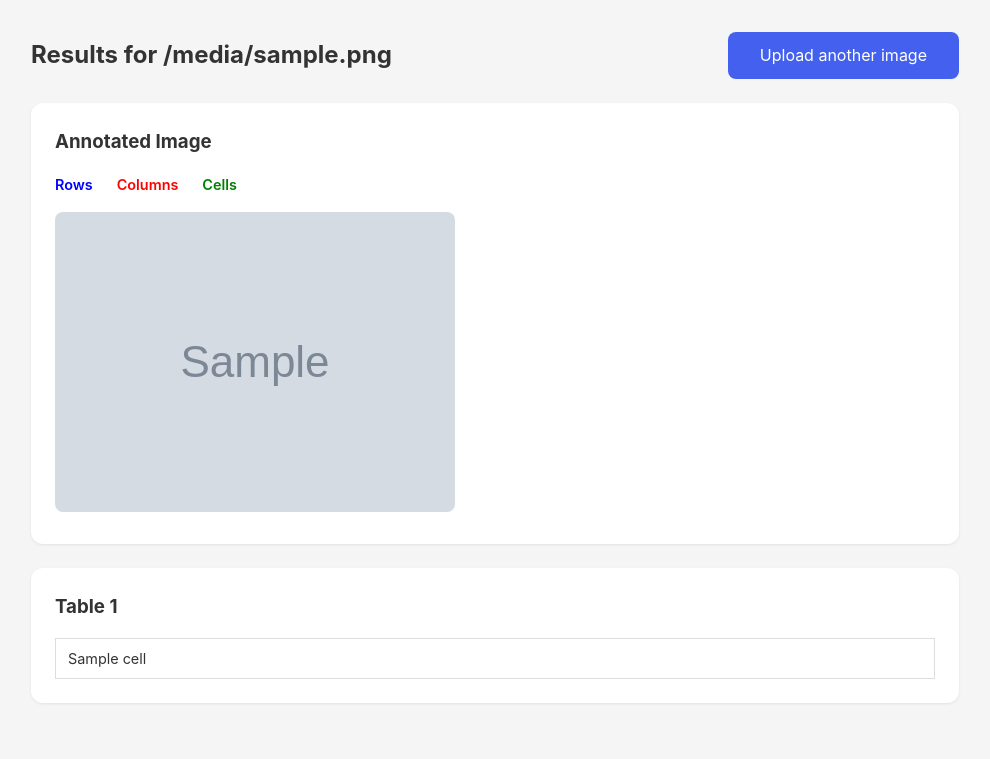
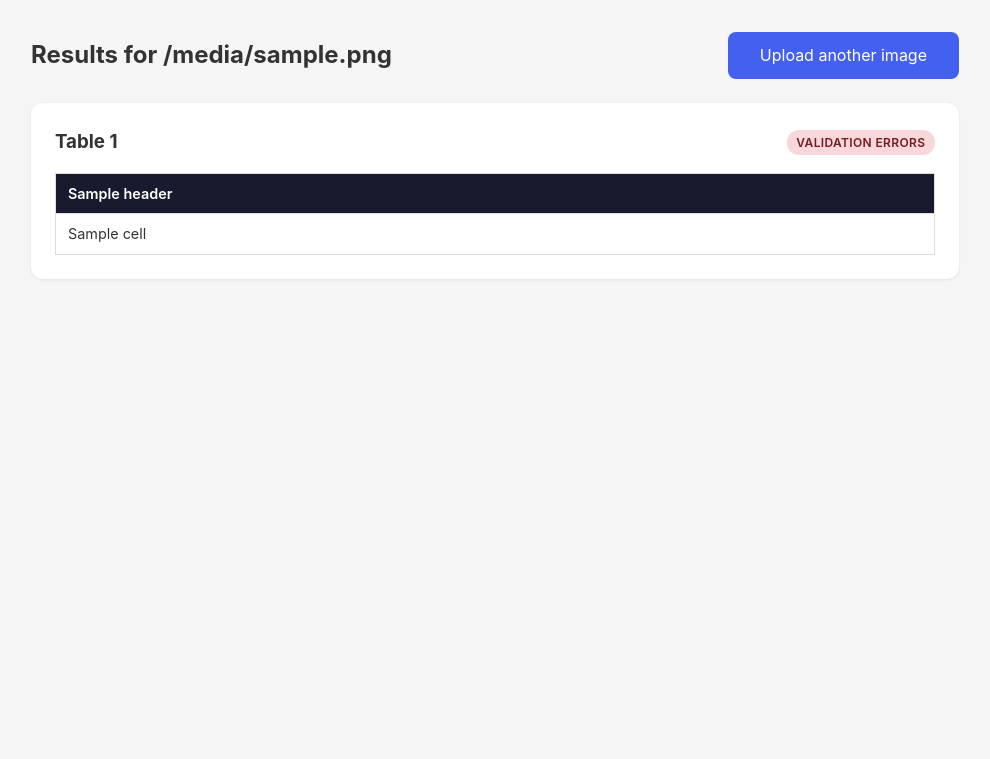
Before and after one commit to nexusaicodes/pardarshi, a FastAPI app: template app/templates/result.html in a window 1280 px wide. Shown: the part 108-867 px from the top of the page, without its empty margins (145-1135 px from the left). After the commit the page ends 363 px from the top, so only its background shows below. Run offline with FastAPI, Linux system fonts and the light colour scheme; the template is opened without the code that fills it: most values are stand-ins (such as "Sample title", 1, 10 or a date in 2020); grey boxes marked "Sample" are stand-in pictures.

Commit message:
Add table validation, strip HTML tags, remove image overlay
- Validate extracted table against expected 4-column schema
  (Instrument, Qty., Avg. cost, LTP) with per-row error reporting
- Strip HTML formatting tags from OCR text output
- Remove annotated image section from result page, show only parsed table
- Fixed headers rendered regardless of OCR header text
- Numeric columns cleaned of non-numeric characters

Co-Authored-By: Claude Opus 4.6 <noreply@anthropic.com>

```diff
--- a/app/routers/ui.py
+++ b/app/routers/ui.py
@@ -3,7 +3,6 @@ from fastapi.responses import HTMLResponse
 
 from app.config import ALLOWED_EXTENSIONS, MAX_UPLOAD_BYTES, OCR_ENABLED
 from app.dependencies import get_pipeline
-from app.services.annotator import annotate_image
 from app.services.extractor import extract_tables
 from app.services.tabulator import build_table_rows
 
@@ -40,7 +39,6 @@ def upload(request: Request, file: UploadFile = File(...), pipeline=Depends(get_
 
     try:
         result = extract_tables(pipeline, image_bytes, ocr=OCR_ENABLED)
-        annotated = annotate_image(image_bytes, result)
     except Exception as e:
         return templates.TemplateResponse("index.html", {
             "request": request,
@@ -55,6 +53,5 @@ def upload(request: Request, file: UploadFile = File(...), pipeline=Depends(get_
     return templates.TemplateResponse("result.html", {
         "request": request,
         "filename": file.filename,
-        "annotated_image": annotated,
         "tables_data": tables_data,
     })
--- a/app/static/style.css
+++ b/app/static/style.css
@@ -196,3 +196,36 @@ button[type="submit"]:disabled {
     color: #999;
     font-style: italic;
 }
+
+.badge {
+    font-size: 0.75rem;
+    padding: 0.2rem 0.6rem;
+    border-radius: 12px;
+    font-weight: 600;
+    text-transform: uppercase;
+    letter-spacing: 0.03em;
+}
+
+.badge.valid {
+    background: #d4edda;
+    color: #155724;
+}
+
+.badge.invalid {
+    background: #f8d7da;
+    color: #721c24;
+}
+
+.error-row td {
+    background: #fff3f3 !important;
+    border-left: 3px solid #dc3545;
+}
+
+.error-detail-row td {
+    background: #fff8f8 !important;
+    color: #c00;
+    font-size: 0.8rem;
+    font-style: italic;
+    padding: 0.3rem 0.75rem;
+    border-top: none;
+}
--- a/app/templates/result.html
+++ b/app/templates/result.html
@@ -6,35 +6,53 @@
     <a href="/" class="btn">Upload another image</a>
 </div>
 
-<section class="result-section">
-    <h3>Annotated Image</h3>
-    <p class="legend">
-        <span class="legend-item" style="color: blue;">Rows</span>
-        <span class="legend-item" style="color: red;">Columns</span>
-        <span class="legend-item" style="color: green;">Cells</span>
-    </p>
-    <div class="image-container">
-        <img src="{{ annotated_image }}" alt="Annotated table extraction result">
-    </div>
-</section>
-
 {% for tbl in tables_data %}
 <section class="result-section">
-    <h3>Table {{ loop.index }}</h3>
+    <h3>
+        Table {{ loop.index }}
+        {% if tbl.valid %}
+        <span class="badge valid">Valid</span>
+        {% else %}
+        <span class="badge invalid">Validation errors</span>
+        {% endif %}
+    </h3>
+
+    {% if tbl.errors %}
+    <div class="error">
+        {% for e in tbl.errors %}
+        <p>{{ e }}</p>
+        {% endfor %}
+    </div>
+    {% endif %}
+
     {% if tbl.rows %}
     <div class="table-container">
         <table class="extracted-table">
-            {% for row in tbl.rows %}
-            <tr{% if row.is_header %} class="header-row"{% endif %}>
-                {% for cell in row.cells %}
-                {% if row.is_header %}
-                <th>{{ cell }}</th>
-                {% else %}
-                <td>{{ cell }}</td>
+            <thead>
+                <tr class="header-row">
+                    {% for h in tbl.headers %}
+                    <th>{{ h }}</th>
+                    {% endfor %}
+                </tr>
+            </thead>
+            <tbody>
+                {% for row in tbl.rows %}
+                {% if not row.is_header %}
+                <tr{% if row.row_errors %} class="error-row"{% endif %}>
+                    {% for cell in row.cells %}
+                    <td>{{ cell }}</td>
+                    {% endfor %}
+                </tr>
+                {% if row.row_errors %}
+                <tr class="error-detail-row">
+                    <td colspan="{{ tbl.headers|length }}">
+                        {% for e in row.row_errors %}{{ e }}{% if not loop.last %}; {% endif %}{% endfor %}
+                    </td>
+                </tr>
+                {% endif %}
                 {% endif %}
                 {% endfor %}
-            </tr>
-            {% endfor %}
+            </tbody>
         </table>
     </div>
     {% else %}
```
Also changed, not shown: app/services/tabulator.py (+84 -3 lines).
